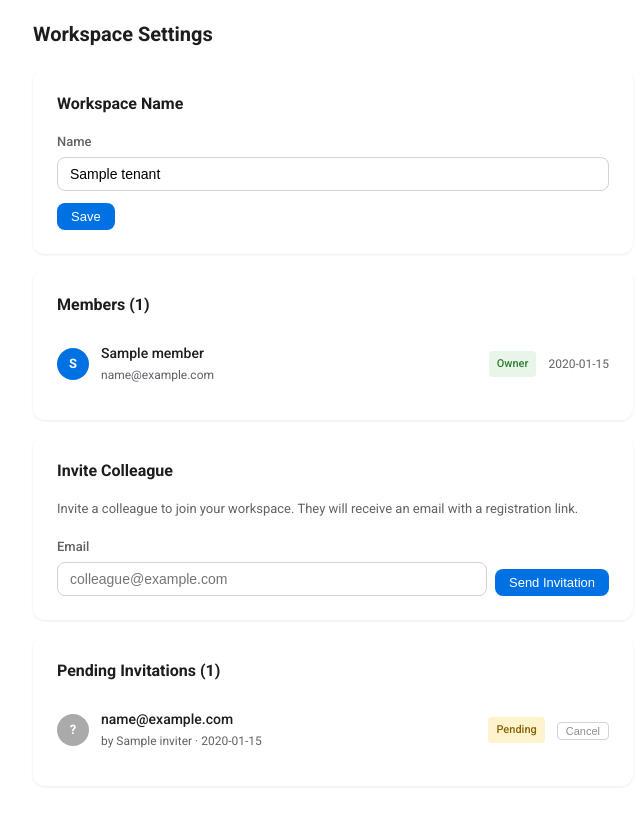
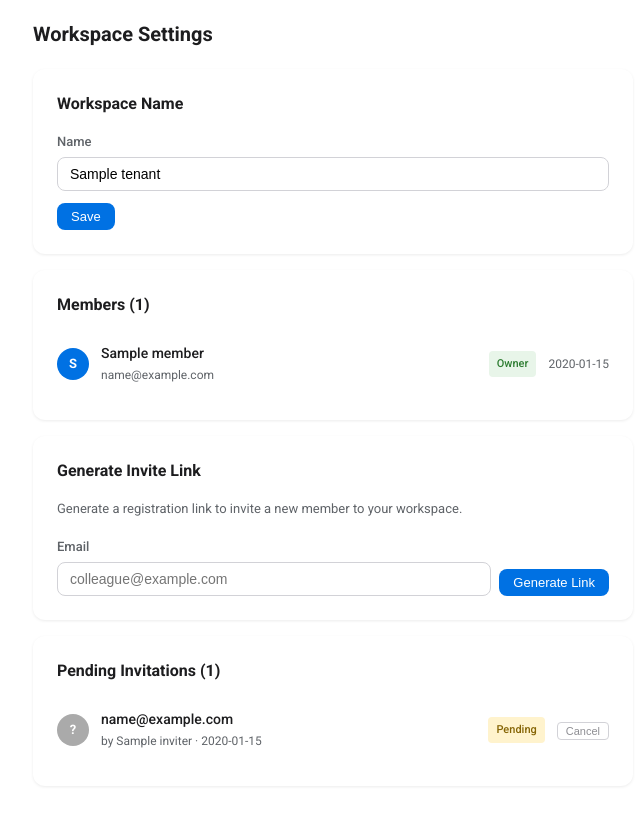
Before and after one commit to Nakanokappei/chatbot-knowledge-preparation-system, a Laravel app: template app/resources/views/settings/tenant.blade.php in a window 1280 px wide. Shown: the part 49-875 px from the top of the page, without its empty margins (307-947 px from the left). Run offline with Laravel 12, Linux system fonts and the light colour scheme; a user stored in the database is signed in; tables that the repository leaves empty hold one stand-in row (values such as "Sample post"); the template is opened without the code that fills it: most values are stand-ins (such as "Sample title", 1, 10 or a date in 2020); parts of the project's set-up code (start-up, migrations or seed data) failed here and were passed over.

Commit message:
Rebuild invite UI: link generation instead of email sending
Change invitation section on workspace settings to focus on
generating shareable registration links rather than email-based
invitations (SES not yet configured).

Co-Authored-By: Claude Opus 4.6 (1M context) <noreply@anthropic.com>

```diff
--- a/app/lang/en/ui.php
+++ b/app/lang/en/ui.php
@@ -383,12 +383,12 @@ return [
     'password_reset_email_body' => "You requested a password reset for :app.\n\nClick here to reset your password:\n:url\n\nThis link expires in 60 minutes.\n\nIf you did not request this, please ignore this email.",
 
     // Invitations
-    'invite_colleague' => 'Invite Colleague',
-    'invite_description' => 'Invite a colleague to join your workspace. They will receive an email with a registration link.',
-    'send_invitation' => 'Send Invitation',
+    'invite_colleague' => 'Generate Invite Link',
+    'invite_description' => 'Generate a registration link to invite a new member to your workspace.',
+    'send_invitation' => 'Generate Link',
     'invite_sent' => 'Invitation sent successfully.',
     'invite_sent_with_url' => 'Invitation created. Share this URL: :url',
-    'invite_created' => 'Invitation created. Share the URL below.',
+    'invite_created' => 'Invite link generated. Share the URL below.',
     'copy' => 'Copy',
     'invite_already_registered' => 'This email is already registered.',
     'invite_already_sent' => 'A pending invitation has already been sent to this email.',
--- a/app/resources/views/settings/tenant.blade.php
+++ b/app/resources/views/settings/tenant.blade.php
@@ -68,24 +68,13 @@
                 </ul>
             </div>
 
-            {{-- Invite new member --}}
+            {{-- Generate invite link --}}
             <div class="card">
                 <h2>{{ __('ui.invite_colleague') }}</h2>
                 <p style="color: #5f6368; font-size: 13px; margin-bottom: 16px;">{{ __('ui.invite_description') }}</p>
 
-                @if(session('invite_success'))
-                    <div style="background: #d4edda; color: #155724; padding: 12px 16px; border-radius: 8px; margin-bottom: 16px; font-size: 14px;">
-                        ✓ {{ __('ui.invite_created') }}
-                        @if(session('invite_url'))
-                            <div style="margin-top: 8px; padding: 8px 12px; background: #fff; border: 1px solid #c3e6cb; border-radius: 4px; word-break: break-all; font-family: monospace; font-size: 12px; display: flex; align-items: center; gap: 8px;">
-                                <span style="flex: 1;">{{ session('invite_url') }}</span>
-                                <button type="button" onclick="navigator.clipboard.writeText('{{ session('invite_url') }}'); this.textContent='✓'" style="background: none; border: 1px solid #28a745; color: #28a745; padding: 2px 8px; border-radius: 4px; cursor: pointer; font-size: 12px; white-space: nowrap;">{{ __('ui.copy') }}</button>
-                            </div>
-                        @endif
-                    </div>
-                @endif
                 @if($errors->has('invite_email'))
-                    <div style="background: #f8d7da; color: #721c24; padding: 12px 16px; border-radius: 8px; margin-bottom: 16px; font-size: 14px;">✗ {{ $errors->first('invite_email') }}</div>
+                    <div style="background: #f8d7da; color: #721c24; padding: 12px 16px; border-radius: 8px; margin-bottom: 16px; font-size: 14px;">{{ $errors->first('invite_email') }}</div>
                 @endif
 
                 <form method="POST" action="{{ route('invitation.send') }}" style="display: flex; gap: 8px; align-items: end;">
@@ -96,6 +85,16 @@
                     </div>
                     <button type="submit" class="btn btn-primary" style="white-space: nowrap;">{{ __('ui.send_invitation') }}</button>
                 </form>
+
+                @if(session('invite_url'))
+                    <div style="margin-top: 16px; padding: 16px; background: #f0f7ff; border: 1px solid #b3d4fc; border-radius: 8px;">
+                        <div style="font-size: 13px; font-weight: 600; color: #1a73e8; margin-bottom: 8px;">{{ __('ui.invite_created') }}</div>
+                        <div style="display: flex; align-items: center; gap: 8px; padding: 10px 12px; background: #fff; border: 1px solid #d2d2d7; border-radius: 6px;">
+                            <input type="text" id="invite_url_field" value="{{ session('invite_url') }}" readonly style="flex: 1; border: none; background: none; font-family: monospace; font-size: 13px; color: #1d1d1f; padding: 0; margin: 0; outline: none;">
+                            <button type="button" id="copy_invite_url" onclick="navigator.clipboard.writeText(document.getElementById('invite_url_field').value); this.textContent='Copied!'; setTimeout(() => this.textContent='{{ __('ui.copy') }}', 2000)" style="background: #0071e3; color: #fff; border: none; padding: 6px 14px; border-radius: 6px; cursor: pointer; font-size: 13px; font-weight: 500; white-space: nowrap;">{{ __('ui.copy') }}</button>
+                        </div>
+                    </div>
+                @endif
             </div>
 
             {{-- Pending invitations --}}
```
Also changed, not shown: app/lang/ja/ui.php (+4 -4 lines).
